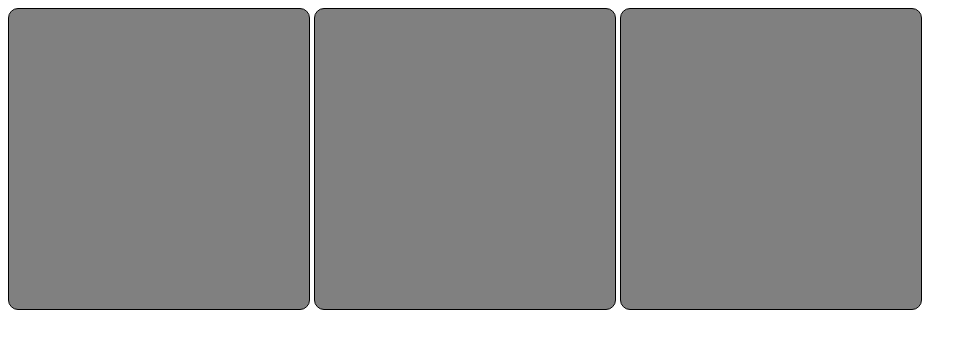
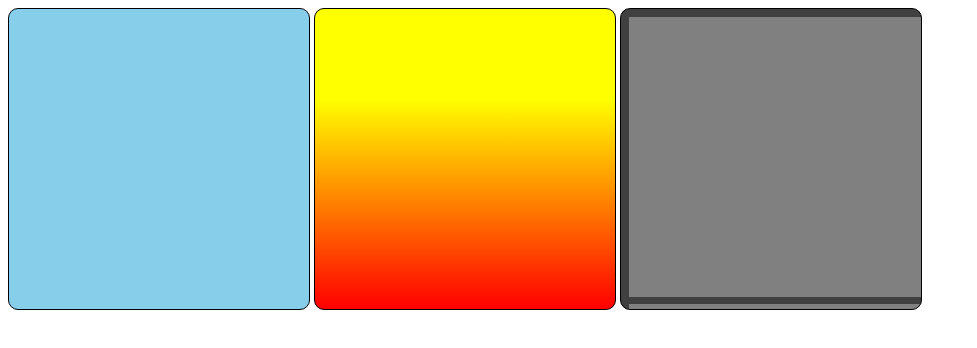
Before and after one commit to Joaolucasgit/html-css, a plain HTML site: page Exercicíos/ex022/fundo001.html in a window 1280 px wide. Shown: the whole page, without its empty margins (0-977 px from the left). Drawn offline with Linux system fonts and the light colour scheme.

Commit message:
atualização

```diff
--- a/Exercicíos/ex022/ex022.html
+++ b/Exercicíos/ex022/fundo001.html
@@ -13,11 +13,23 @@
             width: 300px;
             height: 300px;
         }
+
+        #q1 {
+            background-color: skyblue;
+        }
+
+        #q2 {
+            background-image: linear-gradient(to top, red,yellow 70%);
+        }
+
+        #q3 {
+            background-image: url('imagens/target001.png');
+        }
     </style>
 </head>
 <body>
-    <div class="quadrado"></div>
-    <div class="quadrado"></div>
-    <div class="quadrado"></div>
+    <div class="quadrado" id="q1"></div>
+    <div class="quadrado" id="q2"></div>
+    <div class="quadrado" id="q3"></div>
 </body>
 </html>
```
Also changed, not shown: Exercicíos/ex022/fundo002.html (added, +11 -0 lines).
